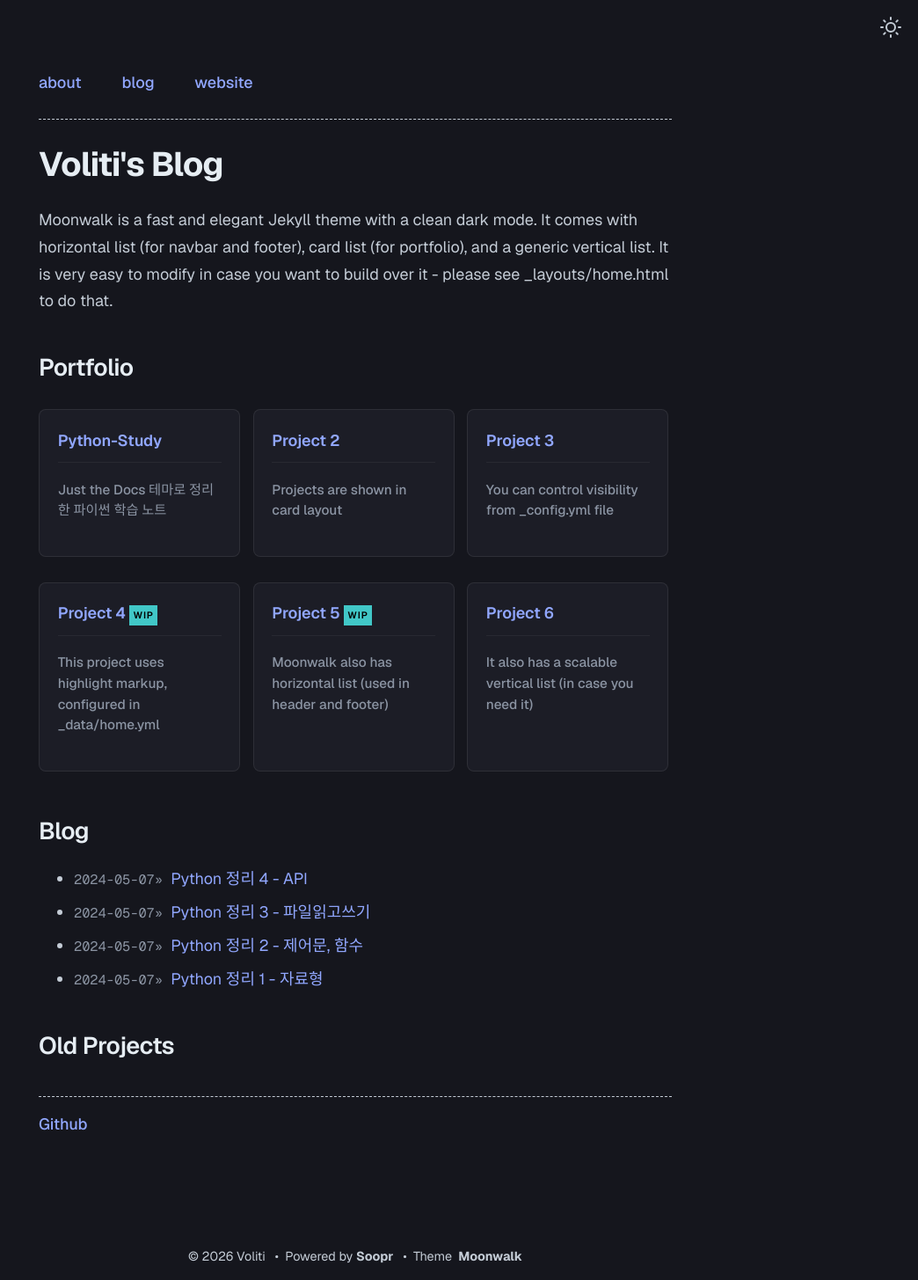
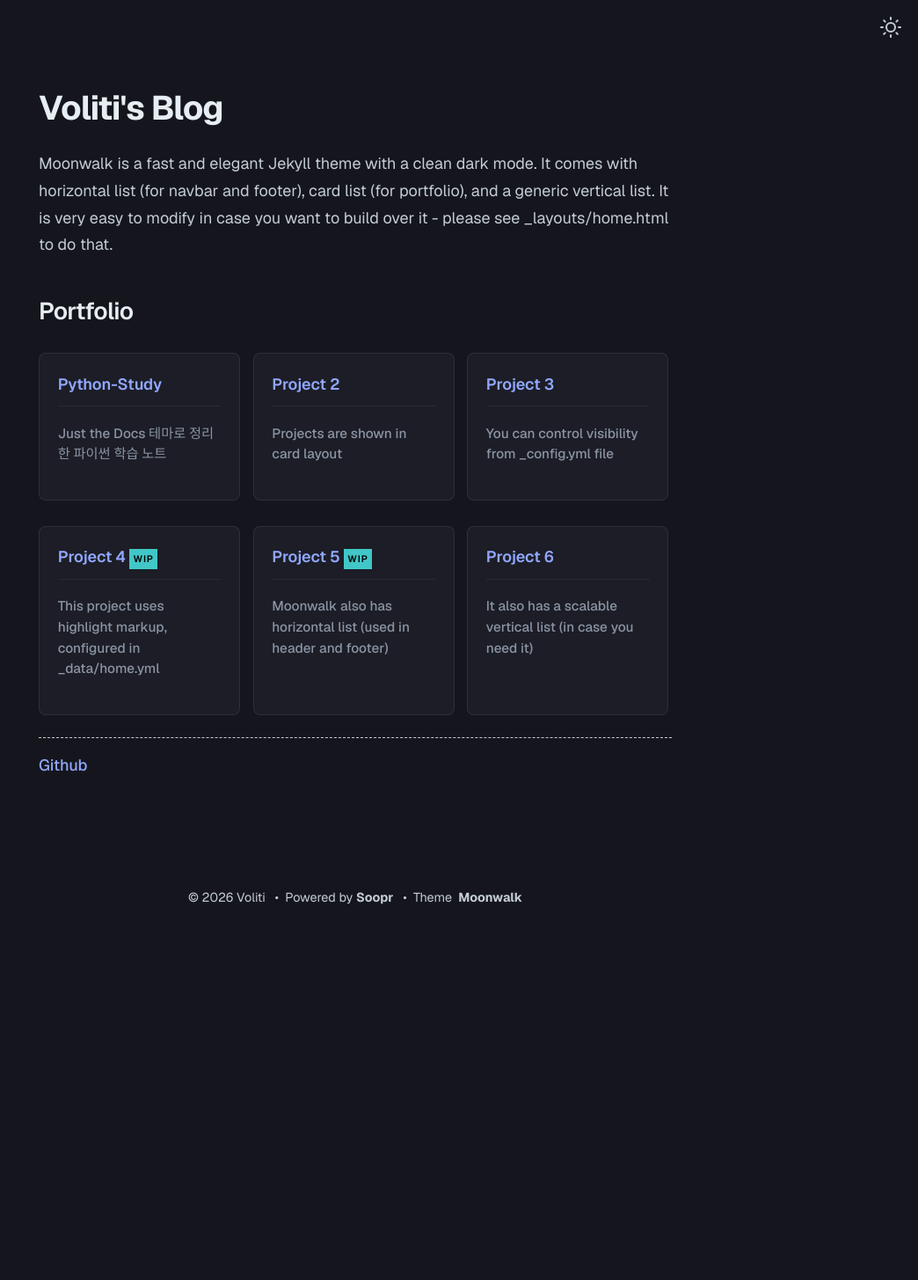
Before and after one commit to Voliti1/Voliti1.github.io, a Jekyll site: the page built from index.md, in a window 1280 px wide. Shown: the whole page at 88% size, without its empty margins (236-1280 px from the left). Built offline with Jekyll 4.4.1, drawn with Linux system fonts in a browser that asks for light colours; after the commit the page ends 1047 px from its top, so only the background shows below that.

Commit message:
update 20260528 11:19

```diff
--- a/_config.yml
+++ b/_config.yml
@@ -21,13 +21,13 @@ theme_config:
   appearance_toggle: true # if appearance can be switched by user
   date_format: "%Y-%m-%d" # customize how date is formatted
   show_description: true # show blog description
-  show_navbar: true # show horizontal navbar
+  show_navbar: false # show horizontal navbar
   show_footer: true # show footer links in home page,add in _data/home.yml
   show_copyright: true # show copyright notice in footer
   # following keys are using to create home layout
   show_projects: true # show projects as cards, add in _data/home.yml
-  show_blog: true # show blog posts added in _posts
-  show_old_projects: true # show old projects as cards, add in _data/home.yml
+  show_blog: false # show blog posts added in _posts
+  show_old_projects: false # show old projects as cards, add in _data/home.yml
   show_misc_list: false # show generic vertical list for misc details, add _data/home.yml
   show_reading_time: true # show number of words and reading time in the blog posts
   show_tags: true # show tags in a blog posts
--- a/_data/home.yml
+++ b/_data/home.yml
@@ -1,12 +1,6 @@
 navbar_entries:
   - title: about
     url: about
-
-  - title: blog
-    url: blog
-
-  - title: website
-    url: https://www.abhinav.co
 
 project_entries:
   - title: Python-Study
```
